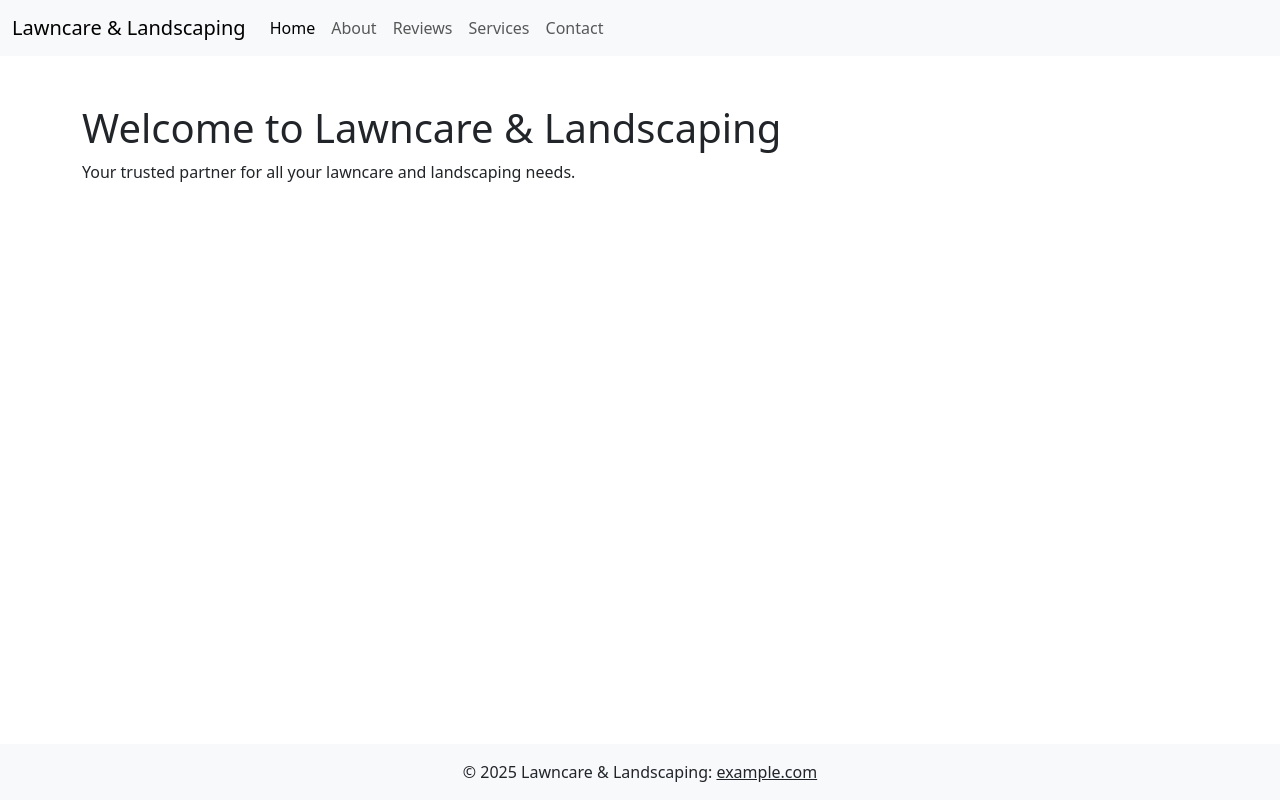
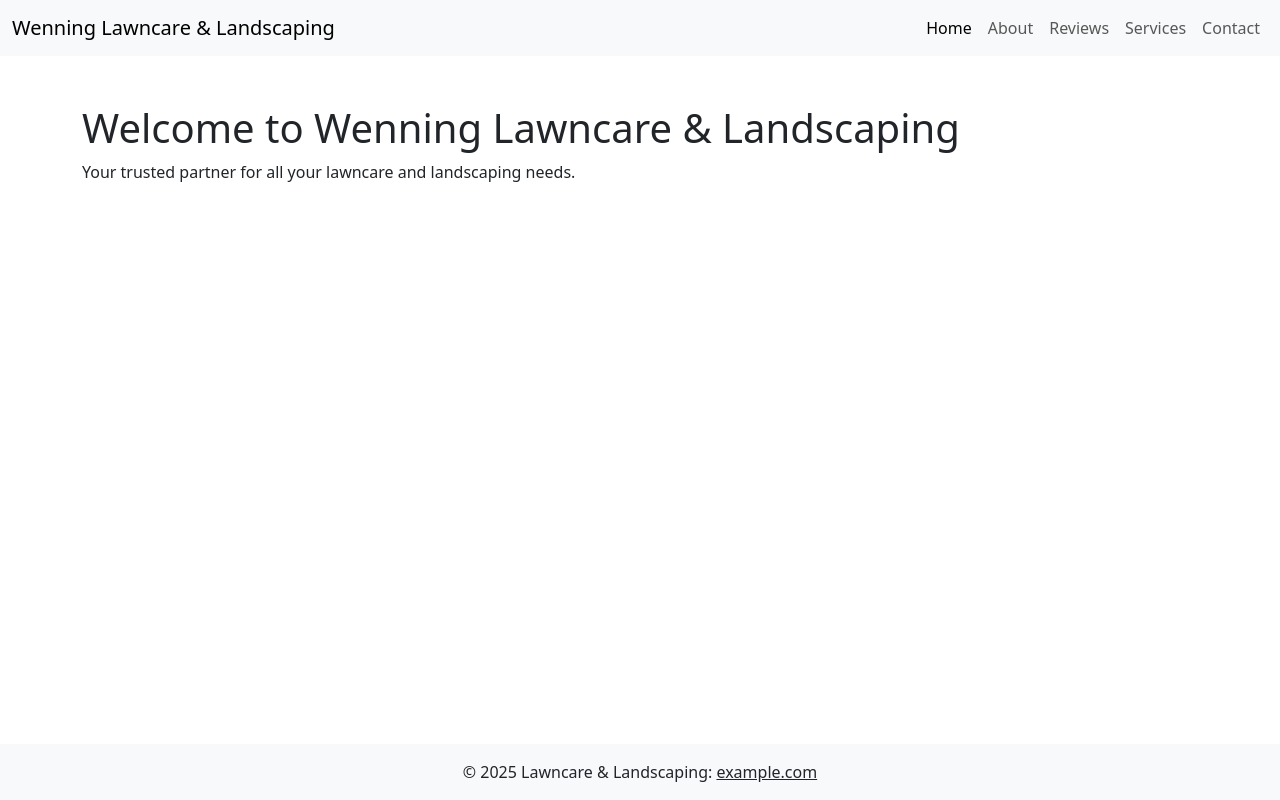
Before and after one commit to alexanderhunterking/wenning-lawncare, a Vue app: page / in a window 1280 px wide. Built offline with nearby package versions, Linux system fonts and the light colour scheme.

Commit message:
navbar changes

```diff
--- a/src/App.vue
+++ b/src/App.vue
@@ -2,7 +2,7 @@
   <div id="app">
     <NavBar />
     <div class="container mt-5">
-      <h1>Welcome to Lawncare & Landscaping</h1>
+      <h1>Welcome to Wenning Lawncare & Landscaping</h1>
       <p>Your trusted partner for all your lawncare and landscaping needs.</p>
     </div>
     <Footer />
--- a/src/components/NavBar.vue
+++ b/src/components/NavBar.vue
@@ -1,12 +1,12 @@
 <template>
     <nav class="navbar navbar-expand-lg navbar-light bg-light">
       <div class="container-fluid">
-        <a class="navbar-brand" href="#">Lawncare & Landscaping</a>
+        <a class="navbar-brand" href="#">Wenning Lawncare & Landscaping</a>
         <button class="navbar-toggler" type="button" data-bs-toggle="collapse" data-bs-target="#navbarNav" aria-controls="navbarNav" aria-expanded="false" aria-label="Toggle navigation">
           <span class="navbar-toggler-icon"></span>
         </button>
         <div class="collapse navbar-collapse" id="navbarNav">
-          <ul class="navbar-nav">
+          <ul class="navbar-nav ms-auto">
             <li class="nav-item">
               <a class="nav-link active" aria-current="page" href="#">Home</a>
             </li>
```
